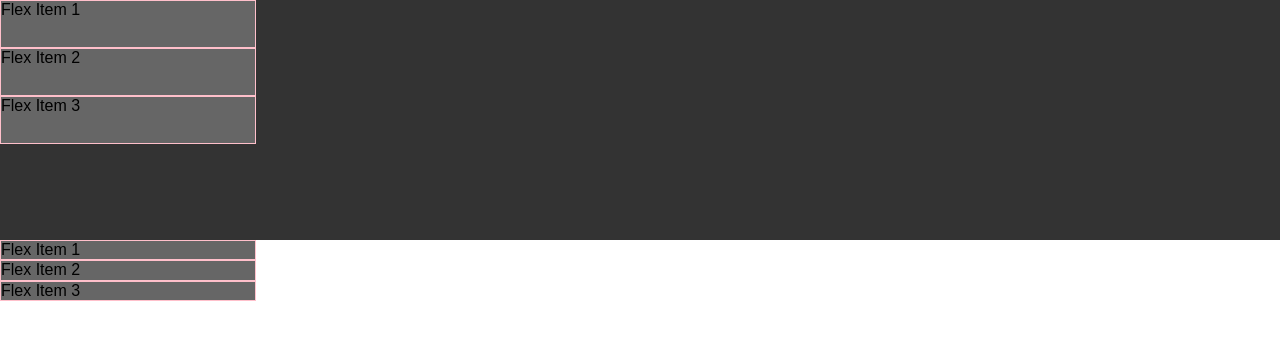
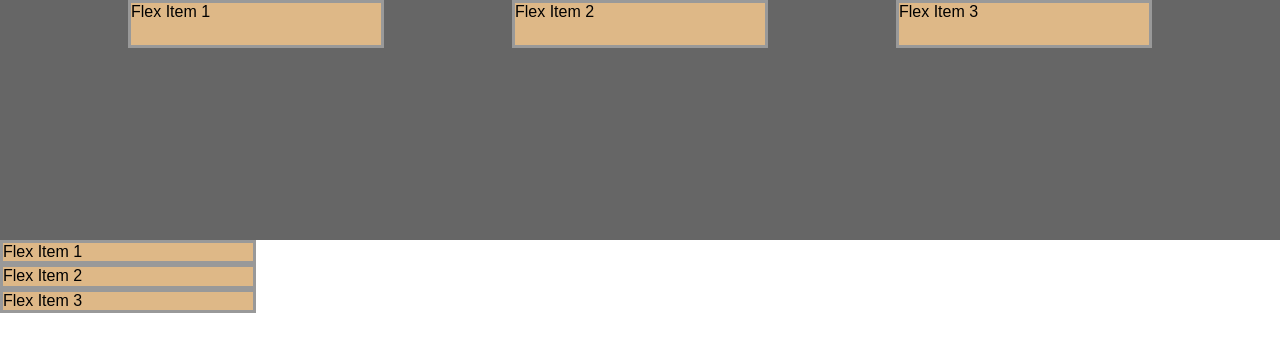
Before and after one commit to flan02/css-flexbox-grid, a plain HTML site: page Flexbox CSS/chap2_conceptos.html in a window 1280 px wide. Drawn offline with Linux system fonts and the light colour scheme.

Commit message:
Repasamos el cap4 con el justify-content.

```diff
--- a/Flexbox CSS/flexbox.css
+++ b/Flexbox CSS/flexbox.css
@@ -13,53 +13,30 @@ column trabaja con align en eje x
  */
 
 
+/*  ///////////////////////////////////////////////////////////////////////////////// CHAPTER 4  JUSTIFY-CONTENT */
+/*
+? justify content define la alineacion aplica respecto al espacio sobrante que quede en la caja padre
+? puede alinear sobre el principal sea eje X o el eje Y, segun el FLOW del padre
 
-/* ///////////////////////////////////////////////////////////////////////////////////// CHAPTER 3 FLUJO DE FLEXBOX   */
-
-/*ordena en row o column y sus reversos para invertir los ordenes*/
-/*
-! Si uso row-reverse || column-reverse, el orden y la ubicacion de los items se invierte. De izq a derecha pasa a ser de derecha a izq y del primer item al ultimo pasa a ser del ultimo al primero
-? NO-WRAP (1 sola linea) es el comportamiento por defecto, si no se define nada, los items se acomodan en una sola fila, si no hay espacio suficiente se enciman y se genera un scroll horizontal
 */
 
-.container {
-  display: flex;
-  flex-direction: column; /* column sobre eje y */
-  flex-wrap: wrap; /* envoltura del padre, como se alinean los hijos genera un scroll horizontal, mantiene todos los hijos en una sola fila horizontal // WRAP respeta el % de los hijos y crea columnas con los items dentro de la misma fila */
-  flex-flow: column nowrap; /* atajo (shortcut) flex-direction y flex-wrap */
-  height: 30vh;
-  background-color: #333;
-}
-
-.item {
-  background-color: #666;
-  border: thin solid pink;
-  width: 20%;
-  height: 20%;
-}
-
-
-
-
-/*  ///////////////////////////////////////////////////////////////////////////////// CHAPTER 4  JUSTIFY-CONTENT
-justify content define la alineacion aplica respecto al espacio sobrante que quede en la caja padre
-puede alinear sobre el principal sea eje X o el eje Y, segun el FLOW del padre
 
 .container {
   display: flex;
   flex-flow: row wrap;
-  justify-content: space-evenly;  space-evenly todas las orillas tienen un espacio proporcional al espacio interno
+  justify-content: space-evenly; /* space-evenly todas las orillas tienen un espacio proporcional al espacio interno*/
   height: 30vh;
+  background-color: #666;
 }
 
 .item {
   border: medium solid #999;
   width: 20%;
   height: 20%;
-  background-color: #666;
+  background-color: burlywood;
 }
 
-*/
+
 
 /*  //////////////////////////////////////////////////////////////////////////////////////////////// CHAPTER 5  ALIGN-ITEMS y ALIGN-CONTENT
 trabajan sobre los ejes transversales,  si estamos en ROW : EJE X trabajara ALIGN sobre el EJE Y, para COLUMN trabajara sobre eje X
--- a/Flexbox CSS/previous chapters.css
+++ b/Flexbox CSS/previous chapters.css
@@ -24,3 +24,28 @@
     /* Con inline-flex podemos alinear varias cajas como si estuvieran en linea */
     display: inline-flex;  /* (como las etiquetas en linea) ocupa solo el ancho que necesita para abarcar los items que contenga */
   }
+
+
+/* ///////////////////////////////////////////////////////////////////////////////////// CHAPTER 3 FLUJO DE FLEXBOX   */
+
+  /*ordena en row o column y sus reversos para invertir los ordenes*/
+/*
+! Si uso row-reverse || column-reverse, el orden y la ubicacion de los items se invierte. De izq a derecha pasa a ser de derecha a izq y del primer item al ultimo pasa a ser del ultimo al primero
+? NO-WRAP (1 sola linea) es el comportamiento por defecto, si no se define nada, los items se acomodan en una sola fila, si no hay espacio suficiente se enciman y se genera un scroll horizontal
+*/
+
+.container {
+    display: flex;
+    flex-direction: column; /* column sobre eje y */
+    flex-wrap: wrap; /* envoltura del padre, como se alinean los hijos genera un scroll horizontal, mantiene todos los hijos en una sola fila horizontal // WRAP respeta el % de los hijos y crea columnas con los items dentro de la misma fila */
+    flex-flow: column nowrap; /* atajo (shortcut) flex-direction y flex-wrap */
+    height: 30vh;
+    background-color: #333;
+  }
+
+  .item {
+    background-color: #666;
+    border: thin solid pink;
+    width: 20%;
+    height: 20%;
+  }
```
